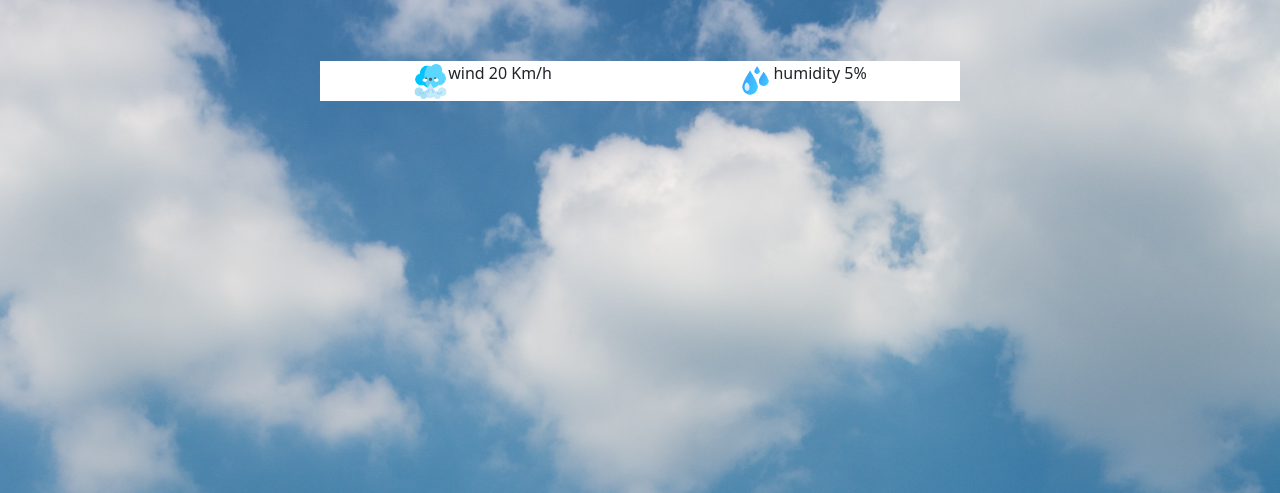
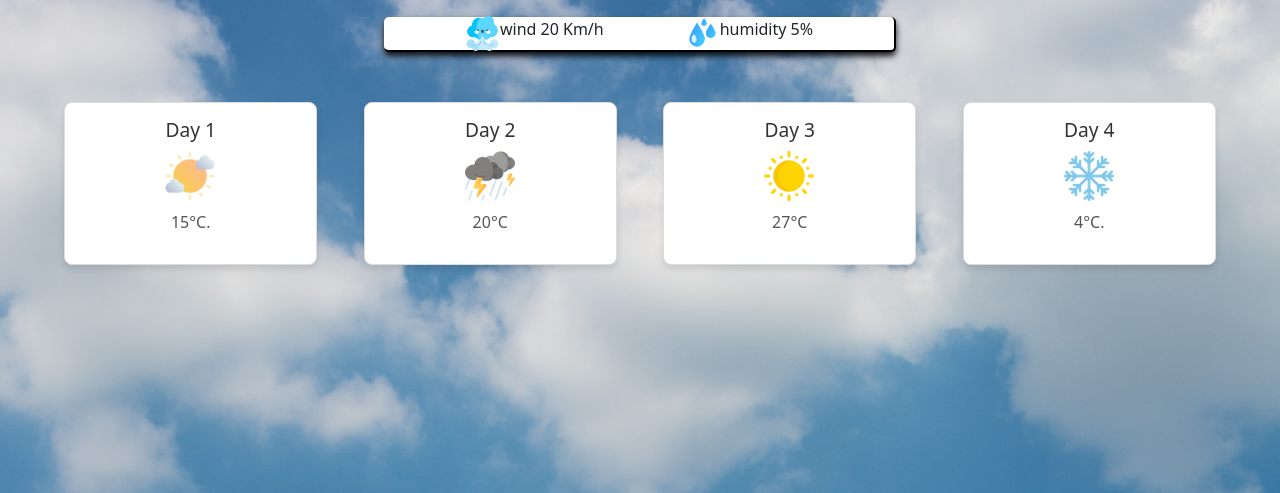
Before and after one commit to younes-oss/Meteo, a plain HTML site: page index.html in a window 1280 px wide. Shown: the part 307-800 px from the top of the page. Drawn offline with nearby package versions, Linux system fonts and the light colour scheme.

Commit message:
ajouter les cartes

```diff
--- a/assets/style/style.css
+++ b/assets/style/style.css
@@ -35,24 +35,78 @@ body{
 .cont{
     background-color: white;
     display: flex;
-    width:50%;
+    width:40%;
     margin: auto;
-    justify-content: space-around;
+    justify-content: space-evenly;
+    height: 35px;
+    margin-top: -44px;
+    border-width: 0 2px 2px 0;
+    border-color: black;
+    border-style: solid;
+    border-radius: 5px; /* Coins arrondis */
+    box-shadow: 0px 4px 6px rgba(0, 0, 0, 0.9); /* Ombre douce */
 }
-.first img{
+.first img ,.second img{
     width: 35px;
     height: 35px;
+
 }
 
-.second img{
-    width: 35px;
-    height: 35px;
-}
-.first {
+.first  {
     display: flex;
     align-items: center;
 }
-.second{
+.second {
     display: flex;
     align-items: center;
 }
+.first p ,.second p{
+    margin-top: 7px;
+}
+
+.forecastWeather {
+    display: flex;
+    justify-content: space-around;
+    flex-wrap: wrap;
+    gap: 10px;
+}
+
+.card-container {
+    display: flex;
+    justify-content: space-between;
+    gap: 20px; /* Espacement entre les cartes */
+    width: 90%;
+    margin: auto;
+    max-width: 1200px;
+    margin-top: 50px;
+}
+
+.card {
+    background-color: white;
+    border: 1px solid #ddd;
+    border-radius: 8px;
+    box-shadow: 0px 4px 6px rgba(0, 0, 0, 0.1);
+    padding: 15px;
+    text-align: center;
+    width: 22%; /* Chaque carte occupe environ 1/4 de la largeur */
+}
+
+.card img {
+    width: 50px;
+    height: 50px;
+    margin-left: 85px;
+    margin-bottom: 10px;
+    border-radius: 4px;
+}
+
+.card h3 {
+    font-size: 1.2rem;
+    color: #333;
+    margin-bottom: 10px;
+}
+
+.card p {
+    font-size: 1rem;
+    color: #555;
+    line-height: 1.4;
+}
--- a/index.html
+++ b/index.html
@@ -39,6 +39,29 @@
             </div>
         </div>
 
+        <div class="card-container">
+            <div class="card">
+                <h3>Day 1 </h3>
+                <img src="assets/images/sunny.png" alt="Image 1">
+                <p>15°C.</p>
+            </div>
+            <div class="card">
+                <h3>Day 2</h3>
+                <img src="assets/images/thunder.png" alt="Image 2">
+                <p> 20°C</p>
+            </div>
+            <div class="card">
+                <h3>Day 3</h3>
+                <img src="assets/images/sun.png" alt="Image 3">
+                <p> 27°C</p>
+            </div>
+            <div class="card">
+                <h3>Day 4</h3>
+                <img src="assets/images/snowflake.png" alt="Image 4">
+                <p> 4°C.</p>
+            </div>
+        </div>
+
 
 
 
```
Also changed, not shown: assets/images/snowflake.png (added), assets/images/sun.png (added), assets/images/sunny.png (added), assets/images/thunder.png (added).
